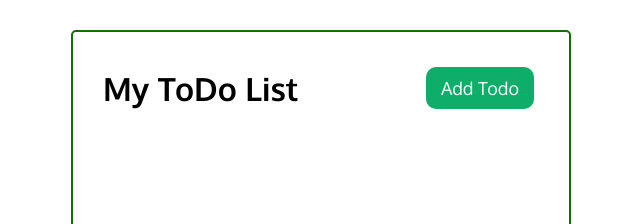
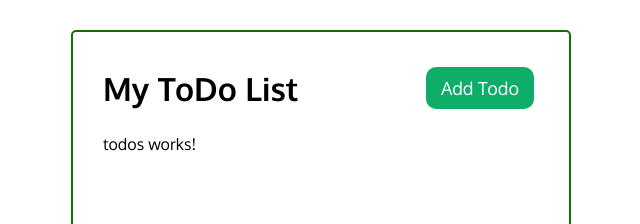
Before and after one commit to CragarDev/todo-list, an Angular app: page / in a window 1280 px wide. Shown: the top 224 px of the page, without its empty margins (319-959 px from the left). Built offline with nearby package versions, Linux system fonts and the light colour scheme.

Commit message:
generated todos comp

```diff
--- a/src/app/app.component.html
+++ b/src/app/app.component.html
@@ -1,4 +1,5 @@
 <div class="container">
   <!-- <h1>{{ title }}</h1> -->
   <app-header></app-header>
+  <app-todos></app-todos>
 </div>
--- a/src/app/app.module.ts
+++ b/src/app/app.module.ts
@@ -4,12 +4,14 @@
 import { AppComponent } from './app.component';
 import { HeaderComponent } from './components/header/header.component';
 import { ButtonComponent } from './components/button/button.component';
+import { TodosComponent } from './components/todos/todos.component';
 
 @NgModule({
   declarations: [
     AppComponent,
     HeaderComponent,
-    ButtonComponent
+    ButtonComponent,
+    TodosComponent
   ],
   imports: [
     BrowserModule
--- /dev/null
+++ b/src/app/components/todos/todos.component.html
@@ -0,0 +1 @@
+<p>todos works!</p>
--- /dev/null
+++ b/src/app/components/todos/todos.component.ts
@@ -0,0 +1,15 @@
+import { Component, OnInit } from '@angular/core';
+
+@Component({
+  selector: 'app-todos',
+  templateUrl: './todos.component.html',
+  styleUrls: ['./todos.component.css']
+})
+export class TodosComponent implements OnInit {
+
+  constructor() { }
+
+  ngOnInit(): void {
+  }
+
+}
```
Also changed, not shown: src/app/components/todos/todos.component.css (added), 1 other file (tests, documents, lock files or other folders).
